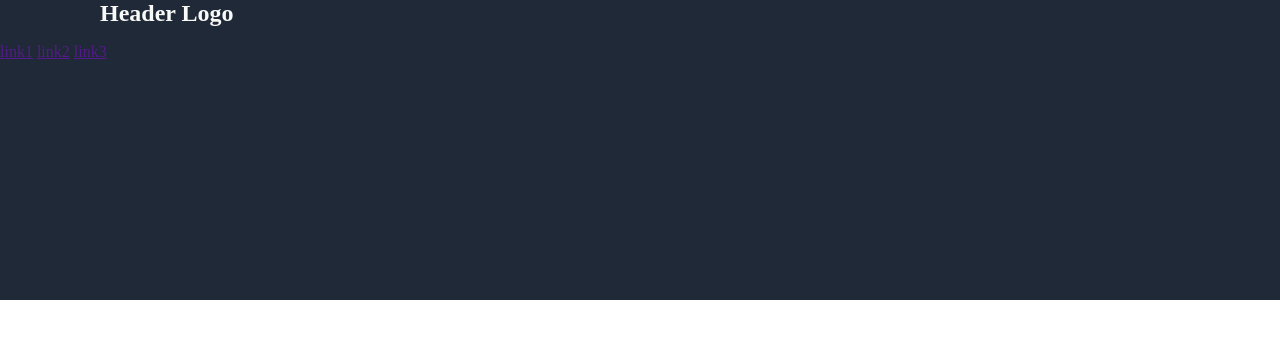
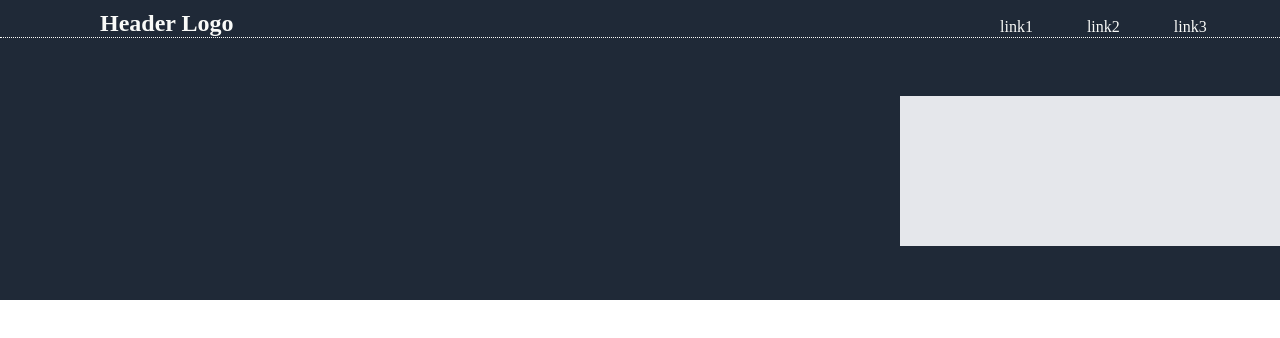
Before and after one commit to Arvindm22/Projects, a plain HTML site: page odin_landingPage/index.html in a window 1280 px wide. Drawn offline with Linux system fonts and the light colour scheme.

Commit message:
Landing page second commit

```diff
--- a/odin_landingPage/Landing_Page.css
+++ b/odin_landingPage/Landing_Page.css
@@ -3,6 +3,11 @@ h1{
     color: #f9faf8;
     margin-top: 0;
     padding-left: 100px;
+    margin-bottom: 0;
+    position: relative;
+    top: 10px;
+    border-bottom: 1px #f9faf8 dotted;
+
 }
 body{
     margin: 0;
@@ -12,3 +17,32 @@ header{
     background-color: #1f2937;
     height: 300px;
     }
+#one{
+    position: relative;
+    left: 1000px;
+    bottom: 10px;
+    color: #f9faf8;
+    text-decoration: none;
+}
+#two{
+    position: relative;
+    left: 1050px;
+    bottom: 10px;
+    color: #f9faf8;
+    text-decoration: none;
+    }
+#three{
+    position: relative;
+    left: 1100px;
+    bottom: 10px;
+    color: #f9faf8;
+    text-decoration: none;
+}
+ .first div{
+    width: 400px;
+    height: 150px;
+    position: relative;
+    left: 900px;
+    top: 50px;
+    background-color: #e5e7eb;
+ }
--- a/odin_landingPage/index.html
+++ b/odin_landingPage/index.html
@@ -13,9 +13,14 @@
         <a href="" id="one">link1</a>
         <a href="" id="two">link2</a>
         <a href="" id="three">link3</a>
+        <section class="first">
+            <div></div>
+
+        </section>
+
     </header>
     <main>
-        <section class="first"></section>
+
     </main>
 </body>
 </html>
```
